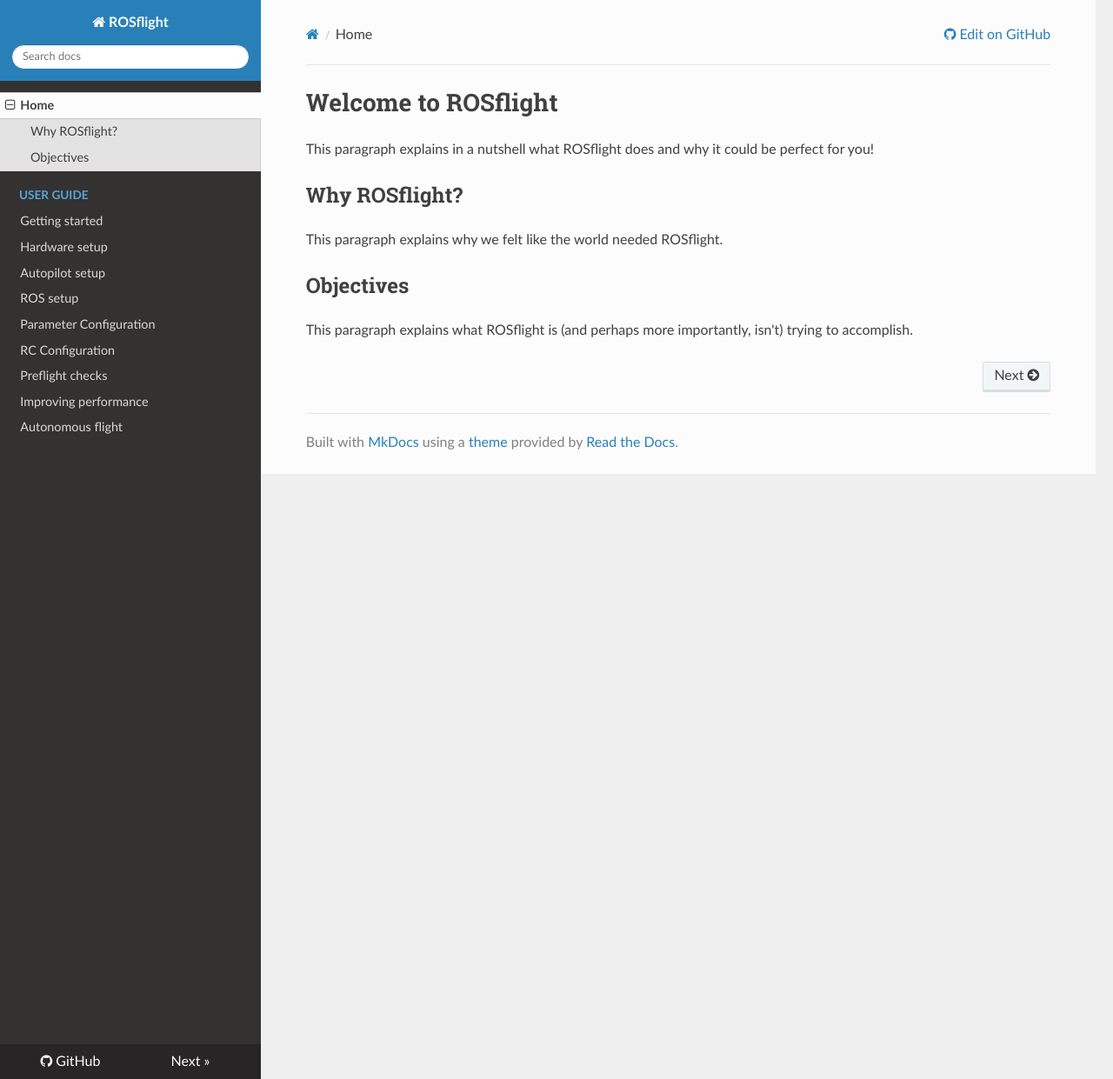
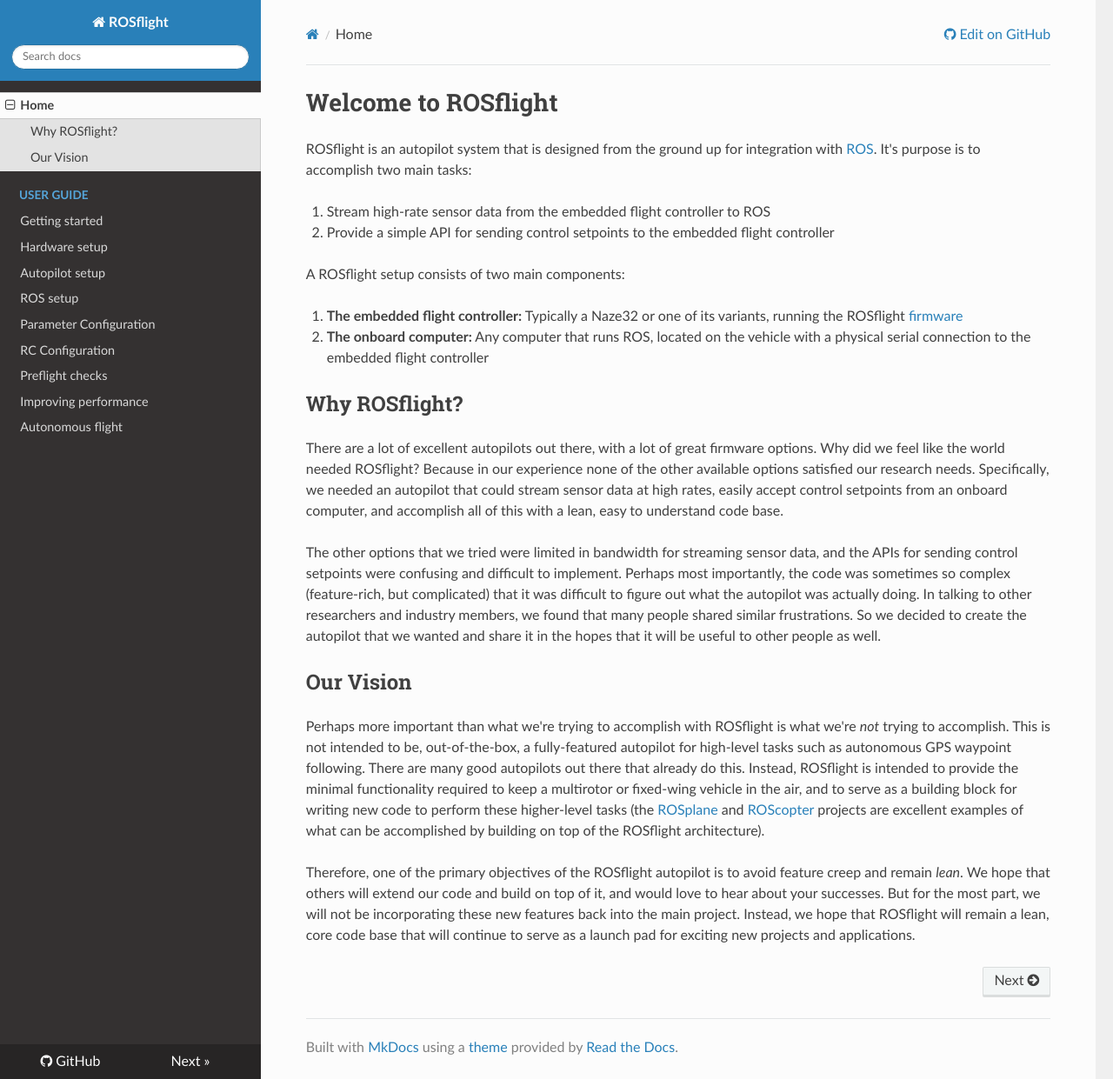
Before and after one commit to rosflight/rosflight_firmware, an MkDocs documentation site: the page built from docs/index.md, in a window 1280 px wide and 1241 px high. Shown: the whole window at 87% size. Built offline with MkDocs 1.6.1, drawn with Linux system fonts in a browser that asks for light colours; nearby versions of some CDN libraries; old or Windows-style settings are respelled for this version of MkDocs.

Commit message:
Wrote documentation home page

```diff
--- a/docs/index.md
+++ b/docs/index.md
@@ -1,9 +1,23 @@
 # Welcome to ROSflight
 
-This paragraph explains in a nutshell what ROSflight does and why it could be perfect for you!
+ROSflight is an autopilot system that is designed from the ground up for integration with [ROS](http://www.ros.org/). It's purpose is to accomplish two main tasks:
+
+  1. Stream high-rate sensor data from the embedded flight controller to ROS
+  2. Provide a simple API for sending control setpoints to the embedded flight controller
+
+A ROSflight setup consists of two main components:
+
+  1. **The embedded flight controller:** Typically a Naze32 or one of its variants, running the ROSflight [firmware](https://github.com/rosflight/firmware)
+  2. **The onboard computer:** Any computer that runs ROS, located on the vehicle with a physical serial connection to the embedded flight controller
 
 ## Why ROSflight?
-This paragraph explains why we felt like the world needed ROSflight.
 
-## Objectives
-This paragraph explains what ROSflight is (and perhaps more importantly, isn't) trying to accomplish.
+There are a lot of excellent autopilots out there, with a lot of great firmware options. Why did we feel like the world needed ROSflight? Because in our experience none of the other available options satisfied our research needs. Specifically, we needed an autopilot that could stream sensor data at high rates, easily accept control setpoints from an onboard computer, and accomplish all of this with a lean, easy to understand code base.
+
+The other options that we tried were limited in bandwidth for streaming sensor data, and the APIs for sending control setpoints were confusing and difficult to implement. Perhaps most importantly, the code was sometimes so complex (feature-rich, but complicated) that it was difficult to figure out what the autopilot was actually doing. In talking to other researchers and industry members, we found that many people shared similar frustrations. So we decided to create the autopilot that we wanted and share it in the hopes that it will be useful to other people as well.
+
+## Our Vision
+
+Perhaps more important than what we're trying to accomplish with ROSflight is what we're _not_ trying to accomplish. This is not intended to be, out-of-the-box, a fully-featured autopilot for high-level tasks such as autonomous GPS waypoint following. There are many good autopilots out there that already do this. Instead, ROSflight is intended to provide the minimal functionality required to keep a multirotor or fixed-wing vehicle in the air, and to serve as a building block for writing new code to perform these higher-level tasks (the [ROSplane](https://github.com/byu-magicc/ros_plane) and [ROScopter](https://github.com/byu-magicc/ros_copter) projects are excellent examples of what can be accomplished by building on top of the ROSflight architecture).
+
+Therefore, one of the primary objectives of the ROSflight autopilot is to avoid feature creep and remain _lean_. We hope that others will extend our code and build on top of it, and would love to hear about your successes. But for the most part, we will not be incorporating these new features back into the main project. Instead, we hope that ROSflight will remain a lean, core code base that will continue to serve as a launch pad for exciting new projects and applications.
```
